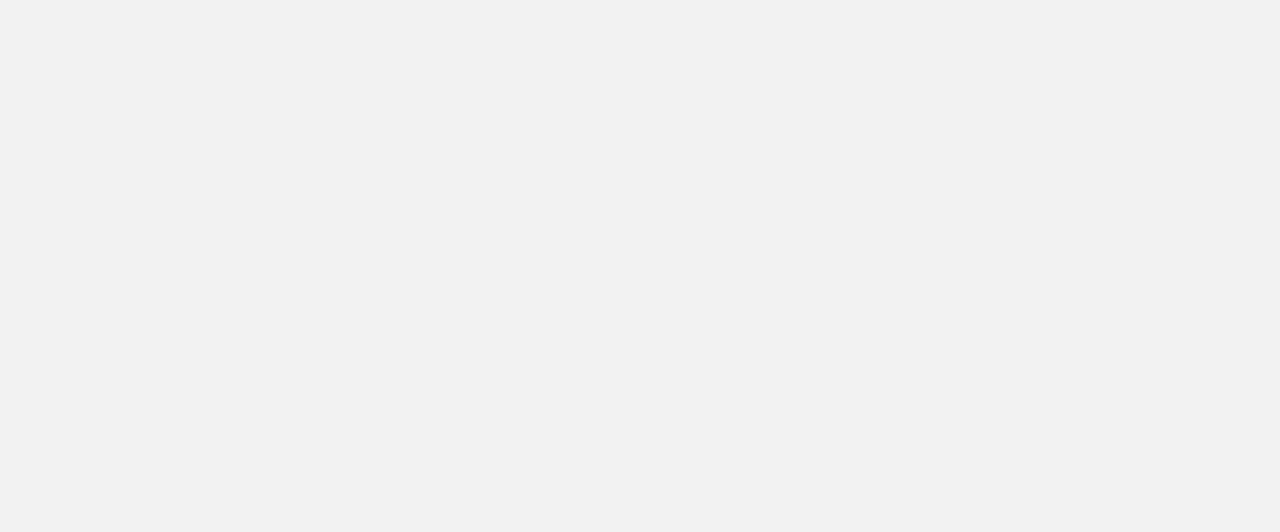
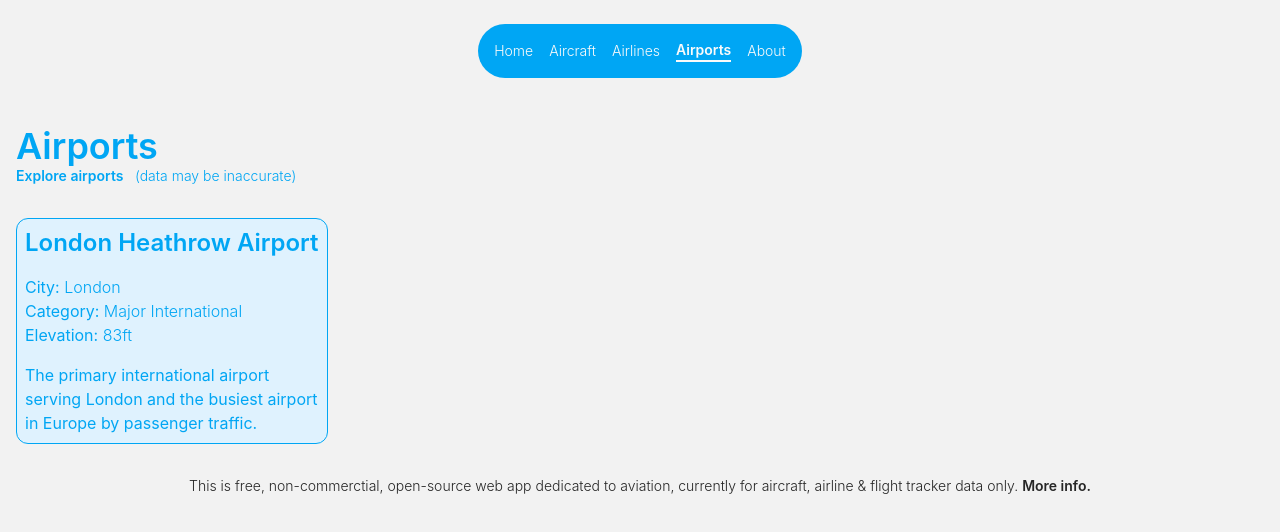
Before and after one commit to sandro-dev26/jethub, a React (Vite) app: page /airports in a window 1280 px wide. Before the commit this address had no page. Shown: the top 532 px of the page. Built offline with nearby package versions, Linux system fonts and the light colour scheme.

Commit message:
Add airports page

```diff
--- a/src/AppRouter.tsx
+++ b/src/AppRouter.tsx
@@ -6,6 +6,7 @@
 import AircraftDetails from "./pages/aircraftDetails";
 import AirlinePage from "./pages/airline";
 import AirlineDetails from "./pages/airlineDetails";
+import AirportPage from "./pages/airport";
 
 function AppRouter() {
   return (
@@ -20,6 +21,9 @@
           <Route path="/airlines" element={<AirlinePage />} />
           <Route path="/airlines/:airlineid" element={<AirlineDetails />} />
 
+          <Route path="/airports" element={<AirportPage />} />
+          <Route path="/airports/:airportid" element={<AirportPage />} />
+
           <Route path="/about" element={<About />} />
         </Route>
       </Routes>
--- a/src/components/Navbar.tsx
+++ b/src/components/Navbar.tsx
@@ -1,7 +1,7 @@
 import { NavLink } from "react-router";
 
 function Navbar() {
-  const pages = ["Home", "Aircraft", "Airlines", "About"];
+  const pages = ["Home", "Aircraft", "Airlines", "Airports", "About"];
   return (
     <nav className="flex items-center justify-center mt-4">
       <div className="flex items-center justify-around gap-4 p-4 mt-2 rounded-full transition-all duration-200 bg-sky-500 text-neutral-50 hover:bg-sky-600">
--- a/src/pages/airport.tsx
+++ b/src/pages/airport.tsx
@@ -0,0 +1,53 @@
+import type { Airport } from "../types/airport";
+import { useNavigate } from "react-router";
+import airportData from "../data/airport.json";
+
+function AirportPage() {
+  const airports: Airport[] = airportData as Airport[];
+
+  const navigate = useNavigate();
+
+  return (
+    <main className="m-4 mt-12 text-sky-500">
+      <header className="mb-8">
+        <h1 className="text-4xl font-semibold">Airports</h1>
+        <p className="text-sm font-semibold">
+          Explore airports{" "}
+          <span className="font-light ml-2">(data may be inaccurate)</span>
+        </p>
+      </header>
+
+      <ul className="grid grid-cols-2 md:grid-cols-3 lg:grid-cols-4">
+        {airports.map((airport: Airport) => (
+          <li
+            onClick={() => {
+              navigate(`/airlines/${airport.id}`);
+            }}
+            className="flex flex-col gap-4 bg-sky-100 dark:bg-sky-900 border border-sky-500 p-2 rounded-xl shadow-black/50 dark:shadow-white/50 transition-all duration-200 hover:-translate-y-2 hover:shadow-xl"
+            key={airport.id}
+          >
+            <h2 className="text-xl md:text-2xl font-semibold border-sky-500 transition-all duration-200 hover:dark:bg-sky-600 hover:bg-sky-300 hover:text-sky-50 hover:border-l-4 hover:px-2 hover:rounded-sm">
+              {airport.name}
+            </h2>
+
+            <div className="[&_p_span]:font-light">
+              <p>
+                City: <span>{airport.city}</span>
+              </p>
+              <p>
+                Category: <span>{airport.category}</span>
+              </p>
+              <p>
+                Elevation: <span>{airport.elevationFeet}ft</span>
+              </p>
+            </div>
+
+            <p>{airport.shortDescription}</p>
+          </li>
+        ))}
+      </ul>
+    </main>
+  );
+}
+
+export default AirportPage;
```
